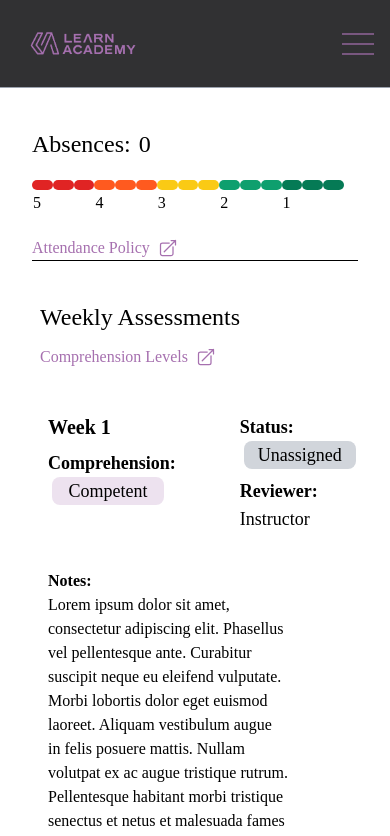
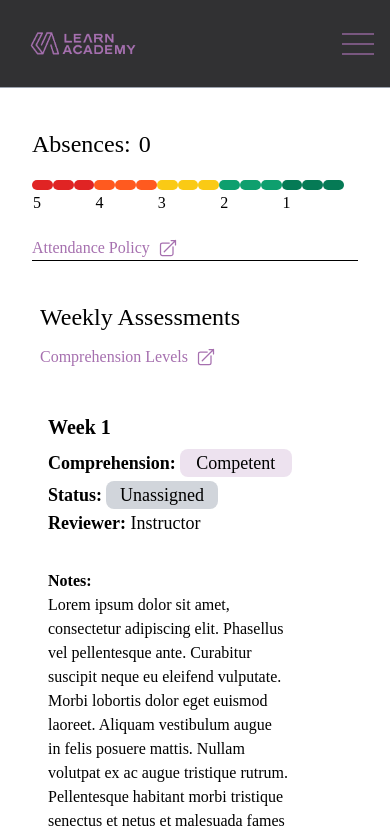
Before and after one commit to LEARNAcademy/student-application, a React (Create React App) app: page / in a window 390 px wide. Shown: the top 836 px of the page. Built offline with nearby package versions, Linux system fonts and the light colour scheme; a web font is replaced by a local one.

Commit message:
Original pull request had issues with classNames. Made new branch and issues went away. Changes to assessment.js file for css table in home page of app.

```diff
--- a/src/components/Assessment.js
+++ b/src/components/Assessment.js
@@ -63,7 +63,7 @@ const Assessment = (props) => {
       {assess.map((assessment, index) => {
         return (
           <div id="week" key={index} className="w-full border-b border-black py-10">
-            <div className="flex w-full flex-row justify-between">
+            <div className="xl:flex w-full flex-row justify-between lg:flex w-full flex-row justify-between md:flex w-full flex-row justify-between">
               <div className="flex flex-col">
                 <div className="my-1 text-xl font-bold">Week {assessment.week} </div>
                 <div className="my-1 text-lg"><strong>Comprehension:</strong>
@@ -72,11 +72,11 @@ const Assessment = (props) => {
               </div>
               <div className="flex flex-col">
                 <div className="flex w-full flex-row items-center">
-                  <div className="my-1 mx-6 ml-16 text-lg"><strong>Status:</strong>
+                  <div className="xl:my-1 mx-6 ml-16 text-lg lg:my-1 mx-6 ml-16 text-lg md:my-1 mx-6 ml-16 text-lg sm:m-0 xs:m-0 xxs:m-0"><strong>Status:</strong>
                     <span className={`mx-1 inline-block w-28 rounded-lg text-center ${statusColor[index]}`}>{assessment.status}</span>
                   </div>
                 </div>
-                <div className="my-1 ml-10 pl-6 text-lg"><strong>Reviewer:</strong> {assessment.reviewer} </div>
+                <div className="xl:my-1 mx-6 ml-16 text-lg lg:my-1 mx-6 ml-16 text-lg md:my-1 mx-6 ml-16 text-lg sm:m-0 xs:m-0 xxs:m-0"><strong>Reviewer:</strong> {assessment.reviewer} </div>
               </div>
             </div>
             <div className="mt-8 w-[30ch] text-base sm:w-[58ch]"><strong>Notes:</strong> <br/>{assessment.notes} </div>
```
